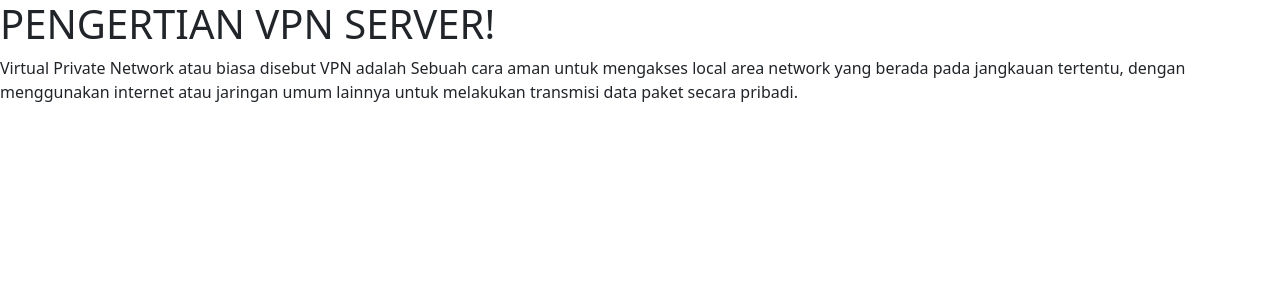
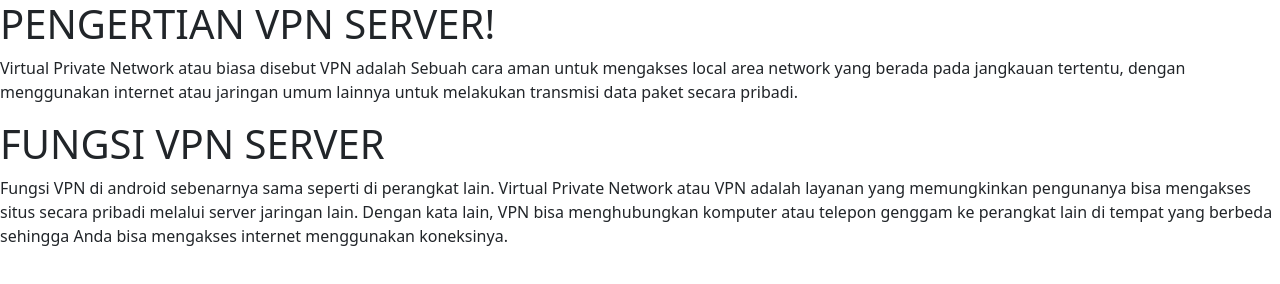
Before and after one commit to TerTM/Tertm.github.io, a plain HTML site: page VPN/index.html in a window 1280 px wide. Drawn offline with nearby package versions, Linux system fonts and the light colour scheme.

Commit message:
Update index.html

```diff
--- a/VPN/index.html
+++ b/VPN/index.html
@@ -14,6 +14,10 @@
     <h1>PENGERTIAN VPN SERVER!</h1>
     <p>Virtual Private Network atau biasa disebut VPN adalah Sebuah cara aman untuk mengakses local area network yang berada pada jangkauan tertentu, dengan menggunakan internet atau jaringan umum lainnya untuk melakukan transmisi data paket secara pribadi.</p>
 
+    <h1>FUNGSI VPN SERVER</h1>
+    <P>Fungsi VPN di android sebenarnya sama seperti di perangkat lain. Virtual Private Network atau VPN adalah layanan yang memungkinkan pengunanya bisa mengakses situs secara pribadi melalui server jaringan lain.
+
+Dengan kata lain, VPN bisa menghubungkan komputer atau telepon genggam ke perangkat lain di tempat yang berbeda sehingga Anda bisa mengakses internet menggunakan koneksinya.</P>
     <!-- Optional JavaScript; choose one of the two! -->
 
     <!-- Option 1: Bootstrap Bundle with Popper -->
```
